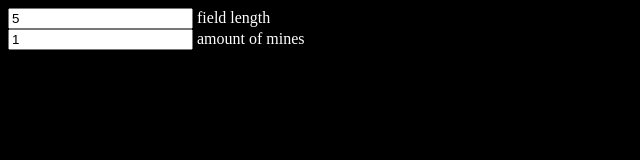
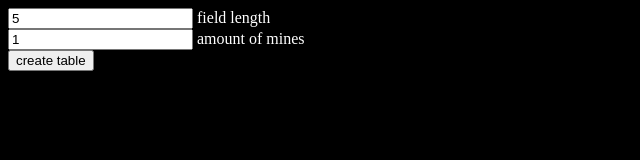
Before and after one commit to macekq/HTML-CSS-JS, a plain HTML site: page miny/index.html in a window 1280 px wide. Shown: the whole page, without its empty margins (0-640 px from the left). Drawn offline with Linux system fonts and the light colour scheme.

Commit message:
Add files via upload

```diff
--- a/miny/index.html
+++ b/miny/index.html
@@ -15,6 +15,7 @@
         top: 50%; left: 50%;
         transform: translate(-50%, -50%);
         width: 72vh; height: 72vh;
+        max
 
         background-color: black;
     }
@@ -39,8 +40,10 @@
 
     <div id="menu">
         <input id="fieldSize" type="number" value="5"> field length<br>
-        <input id="mines" type="number" value="1"> amount of mines
+        <input id="mines" type="number" value="1"> amount of mines<br>
+        <button onclick="createField()">create table</button>
     </div>
 
+    <script src="script.js"></script>
 </body>
 </html>
--- a/miny/script.js
+++ b/miny/script.js
@@ -1,14 +1,25 @@
-/** @type {HTMLCanvasElement} */
-const canvas = document.getElementById('myCanvas');
-const ctx = canvas.getContext('2d');
-
 var TABLE = {
     size: 0
 }
 
-function makeTable(){
+function createField(){
 
     TABLE.size = parseInt(document.getElementById('fieldSize').value)
 
+    for(let i = 0; i<TABLE.size; i++){
+
+        let row = document.createElement('tr')
+
+        for(let j = 0; j<TABLE.size; j++){
+
+            let slot = document.createElement('th')
+            slot.id = `${i}-${j}`
+
+            row.appendChild(slot)
+        }
+
+        document.getElementById('field').appendChild(row)
+
+    }
 
 }
```
